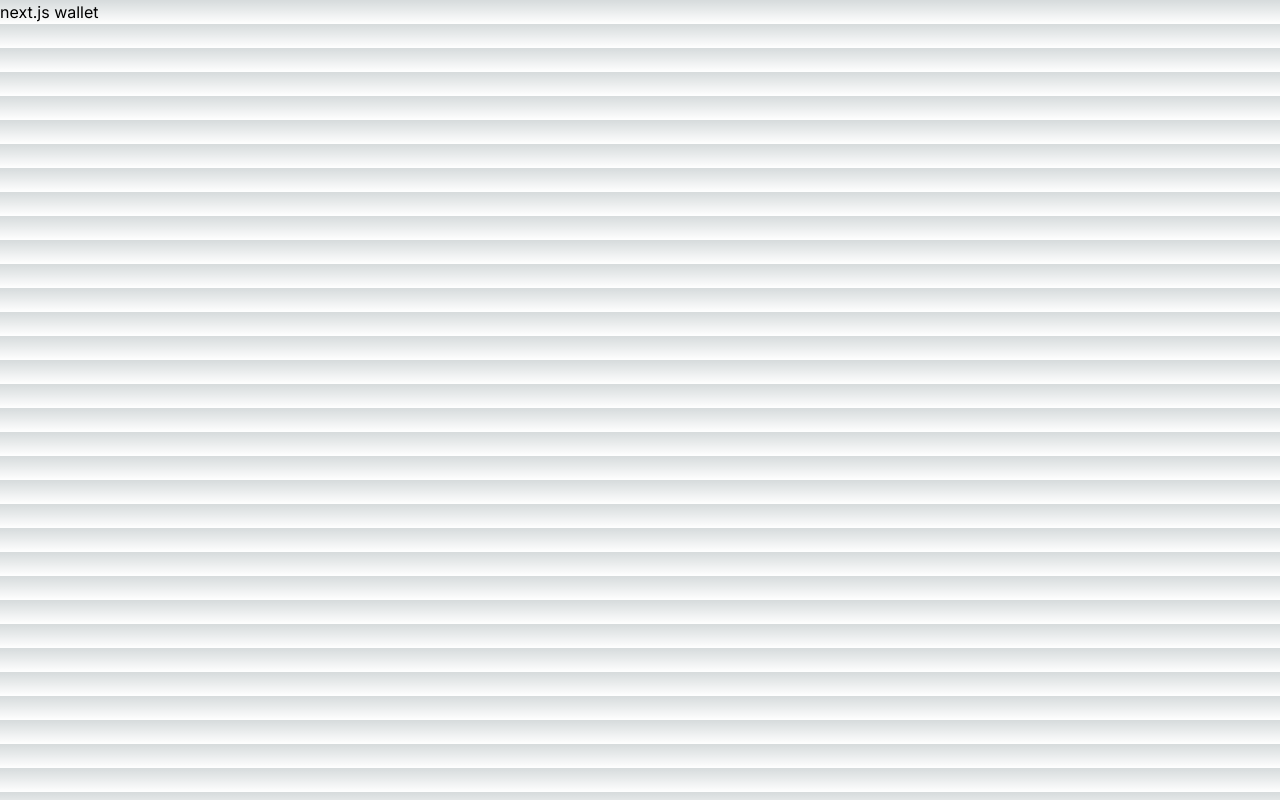
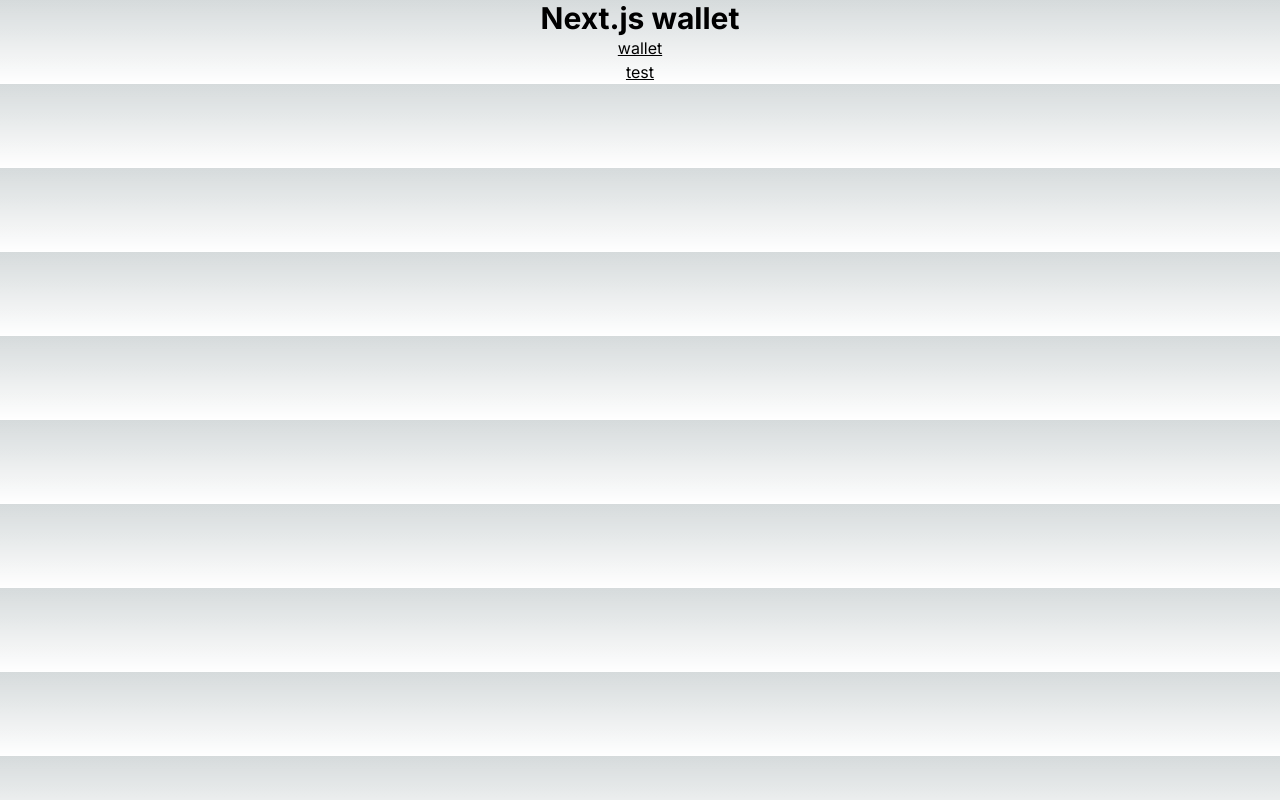
Before and after one commit to jessie717/next-wallet, a Next.js app: page / in a window 1280 px wide. Built offline with nearby package versions, Linux system fonts and the light colour scheme.

Commit message:
feat: 初始化页面路由

```diff
--- a/src/app/page.tsx
+++ b/src/app/page.tsx
@@ -1,7 +1,17 @@
+import Link from 'next/link'
+
 export default function Home() {
 	return (
 		<>
-			<div>next.js wallet</div>
+			<div className='flex flex-col items-center'>
+				<div className='font-bold text-3xl'>Next.js wallet</div>
+				<Link href='/wallet'>
+					<span className='underline hover:text-orange-500'>wallet</span>
+				</Link>
+				<Link href='/test'>
+					<span className='underline hover:text-orange-500'>test</span>
+				</Link>
+			</div>
 		</>
 	)
 }
--- a/src/pages/wallet/index.tsx
+++ b/src/pages/wallet/index.tsx
@@ -1,5 +1,5 @@
 import React from 'react'
 
-export default function PageWallet() {
+export default function wallet() {
 	return <div>wallet page</div>
 }
```
Also changed, not shown: src/pages/test/index.tsx (+1 -1 lines).
